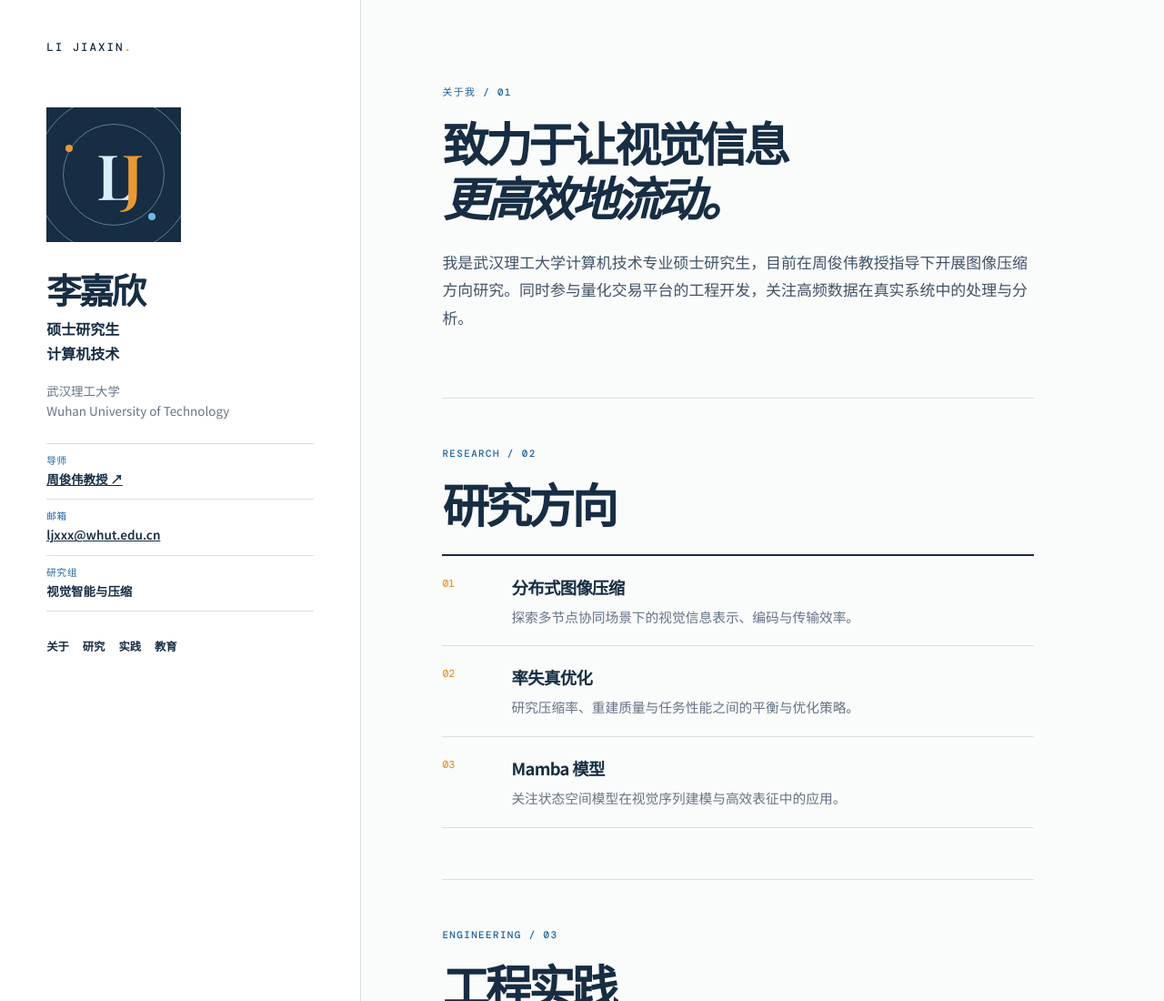
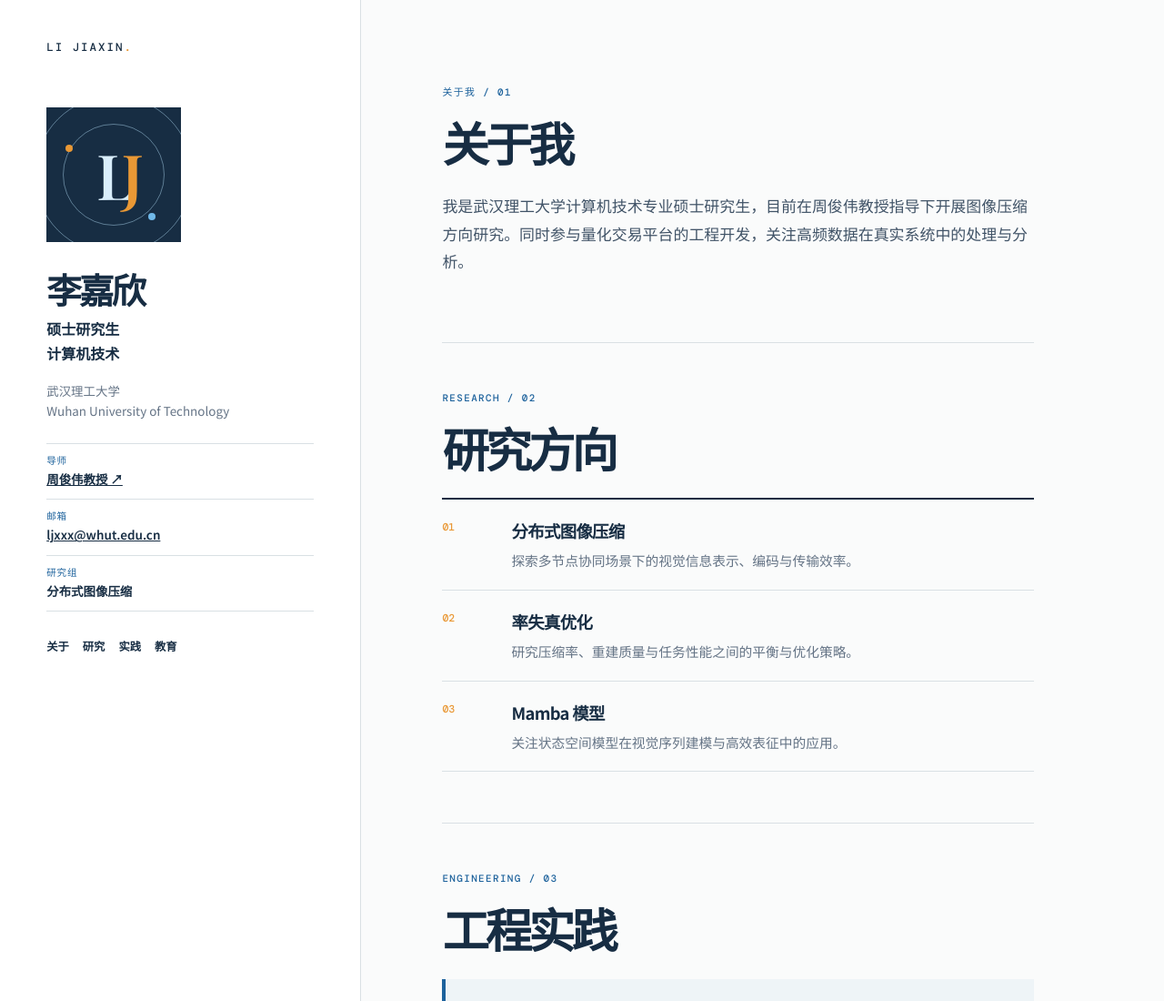
Before and after one commit to li000306/li000306.github.io, a plain HTML site: page index.html in a window 1280 px wide. Shown: the top 1100 px of the page at 91% size. Drawn offline with nearby package versions, Linux system fonts and the light colour scheme; a web font is replaced by a local one.

Commit message:
Update about heading and research focus

```diff
--- a/index.html
+++ b/index.html
@@ -1,5 +1,5 @@
 <!doctype html>
 <html lang="zh-CN">
 <head><meta charset="utf-8"><meta name="viewport" content="width=device-width, initial-scale=1"><meta name="description" content="李嘉欣｜武汉理工大学计算机技术硕士研究生。"><title>李嘉欣 · 个人主页</title><link rel="preconnect" href="https://fonts.googleapis.com"><link rel="preconnect" href="https://fonts.gstatic.com" crossorigin><link href="https://fonts.googleapis.com/css2?family=DM+Mono:wght@400;500&family=Noto+Sans+SC:wght@400;500;600;700&family=Playfair+Display:ital,wght@0,600;1,600&display=swap" rel="stylesheet"><link rel="stylesheet" href="assets/style.css"></head>
-<body><div class="layout"><aside class="sidebar"><a class="brand" href="#top">LI JIAXIN<span>.</span></a><div class="avatar" aria-label="李嘉欣字母图案"><span>L</span><span>J</span><i></i></div><h1>李嘉欣</h1><p class="role">硕士研究生<br>计算机技术</p><p class="school">武汉理工大学<br>Wuhan University of Technology</p><dl class="profile"><div><dt>导师</dt><dd><a href="https://junwzhou.github.io/" target="_blank" rel="noreferrer">周俊伟教授 ↗</a></dd></div><div><dt>邮箱</dt><dd><a href="mailto:ljxxx@whut.edu.cn">ljxxx@whut.edu.cn</a></dd></div><div><dt>研究组</dt><dd>视觉智能与压缩</dd></div></dl><nav><a href="#about">关于</a><a href="#research">研究</a><a href="#practice">实践</a><a href="#education">教育</a></nav><p class="side-foot">© 2026 · WUHAN, CHINA</p></aside>
-<main id="top" class="content"><section id="about"><p class="eyebrow">关于我 / 01</p><h2>致力于让视觉信息<br><em>更高效地流动。</em></h2><p class="lead">我是武汉理工大学计算机技术专业硕士研究生，目前在周俊伟教授指导下开展图像压缩方向研究。同时参与量化交易平台的工程开发，关注高频数据在真实系统中的处理与分析。</p></section><section id="research"><p class="eyebrow">RESEARCH / 02</p><h2>研究方向</h2><div class="research-list"><article><span>01</span><div><h3>分布式图像压缩</h3><p>探索多节点协同场景下的视觉信息表示、编码与传输效率。</p></div></article><article><span>02</span><div><h3>率失真优化</h3><p>研究压缩率、重建质量与任务性能之间的平衡与优化策略。</p></div></article><article><span>03</span><div><h3>Mamba 模型</h3><p>关注状态空间模型在视觉序列建模与高效表征中的应用。</p></div></article></div></section><section id="practice"><p class="eyebrow">ENGINEERING / 03</p><h2>工程实践</h2><article class="project"><p class="project-type">QUANTITATIVE TRADING PLATFORM</p><h3>量化交易平台开发</h3><p>基于 vn.py 框架参与量化系统二次开发，搭建行情分析模块；完成 Tick 级、分钟级时序数据接入与多周期数据合成，为数据分析和策略研发提供稳定的数据基础。</p><div class="tags"><span>vn.py</span><span>Tick Data</span><span>Time Series</span></div></article></section><section id="education"><p class="eyebrow">EDUCATION / 04</p><h2>教育经历</h2><ol class="education"><li><time>2024 — 至今</time><div><strong>武汉理工大学</strong><p>计算机技术 · 硕士研究生</p></div></li><li><time>2018 — 2022</time><div><strong>重庆邮电大学</strong><p>信息管理与信息系统 · 学士</p></div></li></ol></section><footer>欢迎交流研究与工程 · <a href="mailto:ljxxx@whut.edu.cn">ljxxx@whut.edu.cn</a></footer></main></div></body></html>
+<body><div class="layout"><aside class="sidebar"><a class="brand" href="#top">LI JIAXIN<span>.</span></a><div class="avatar" aria-label="李嘉欣字母图案"><span>L</span><span>J</span><i></i></div><h1>李嘉欣</h1><p class="role">硕士研究生<br>计算机技术</p><p class="school">武汉理工大学<br>Wuhan University of Technology</p><dl class="profile"><div><dt>导师</dt><dd><a href="https://junwzhou.github.io/" target="_blank" rel="noreferrer">周俊伟教授 ↗</a></dd></div><div><dt>邮箱</dt><dd><a href="mailto:ljxxx@whut.edu.cn">ljxxx@whut.edu.cn</a></dd></div><div><dt>研究组</dt><dd>分布式图像压缩</dd></div></dl><nav><a href="#about">关于</a><a href="#research">研究</a><a href="#practice">实践</a><a href="#education">教育</a></nav><p class="side-foot">© 2026 · WUHAN, CHINA</p></aside>
+<main id="top" class="content"><section id="about"><p class="eyebrow">关于我 / 01</p><h2>关于我</h2><p class="lead">我是武汉理工大学计算机技术专业硕士研究生，目前在周俊伟教授指导下开展图像压缩方向研究。同时参与量化交易平台的工程开发，关注高频数据在真实系统中的处理与分析。</p></section><section id="research"><p class="eyebrow">RESEARCH / 02</p><h2>研究方向</h2><div class="research-list"><article><span>01</span><div><h3>分布式图像压缩</h3><p>探索多节点协同场景下的视觉信息表示、编码与传输效率。</p></div></article><article><span>02</span><div><h3>率失真优化</h3><p>研究压缩率、重建质量与任务性能之间的平衡与优化策略。</p></div></article><article><span>03</span><div><h3>Mamba 模型</h3><p>关注状态空间模型在视觉序列建模与高效表征中的应用。</p></div></article></div></section><section id="practice"><p class="eyebrow">ENGINEERING / 03</p><h2>工程实践</h2><article class="project"><p class="project-type">QUANTITATIVE TRADING PLATFORM</p><h3>量化交易平台开发</h3><p>基于 vn.py 框架参与量化系统二次开发，搭建行情分析模块；完成 Tick 级、分钟级时序数据接入与多周期数据合成，为数据分析和策略研发提供稳定的数据基础。</p><div class="tags"><span>vn.py</span><span>Tick Data</span><span>Time Series</span></div></article></section><section id="education"><p class="eyebrow">EDUCATION / 04</p><h2>教育经历</h2><ol class="education"><li><time>2024 — 至今</time><div><strong>武汉理工大学</strong><p>计算机技术 · 硕士研究生</p></div></li><li><time>2018 — 2022</time><div><strong>重庆邮电大学</strong><p>信息管理与信息系统 · 学士</p></div></li></ol></section><footer>欢迎交流研究与工程 · <a href="mailto:ljxxx@whut.edu.cn">ljxxx@whut.edu.cn</a></footer></main></div></body></html>
```
